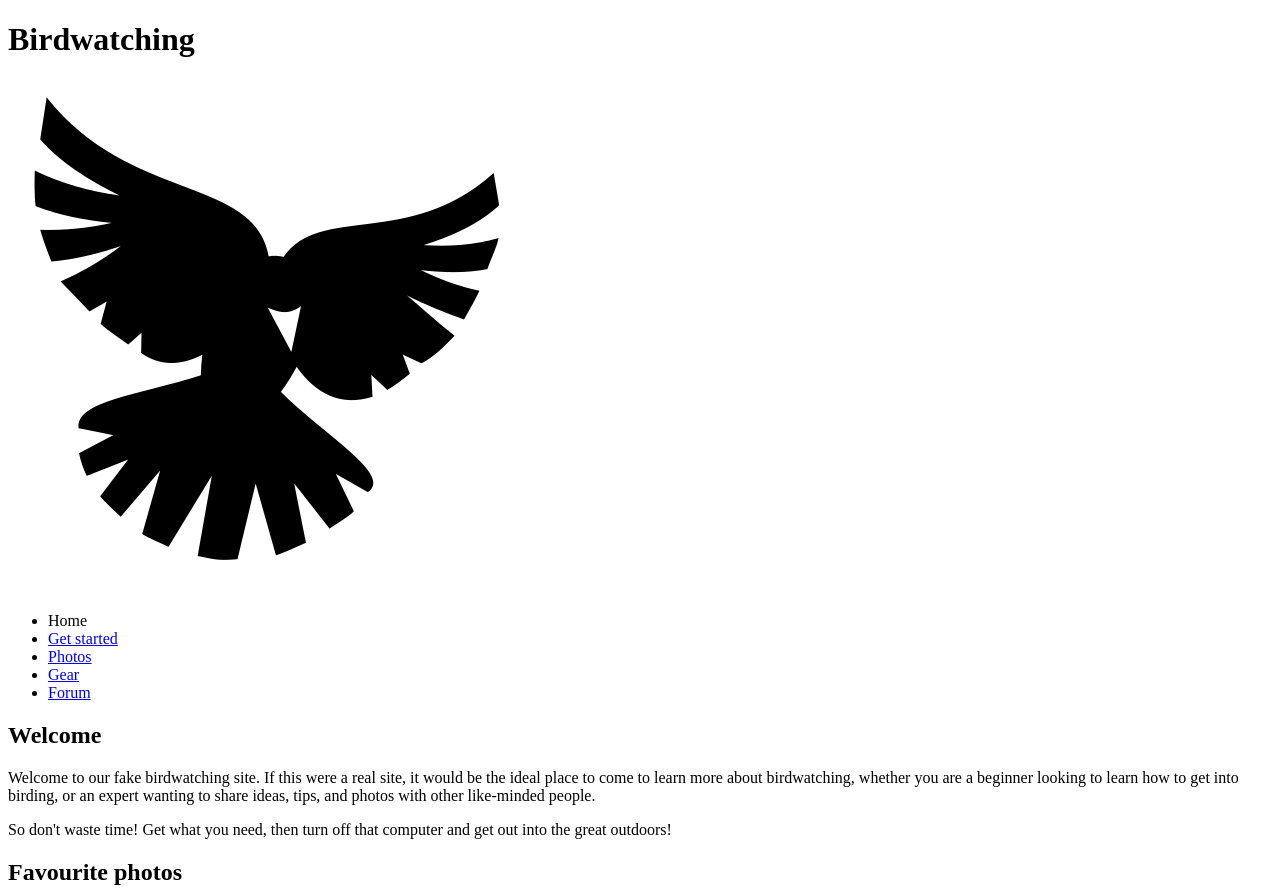
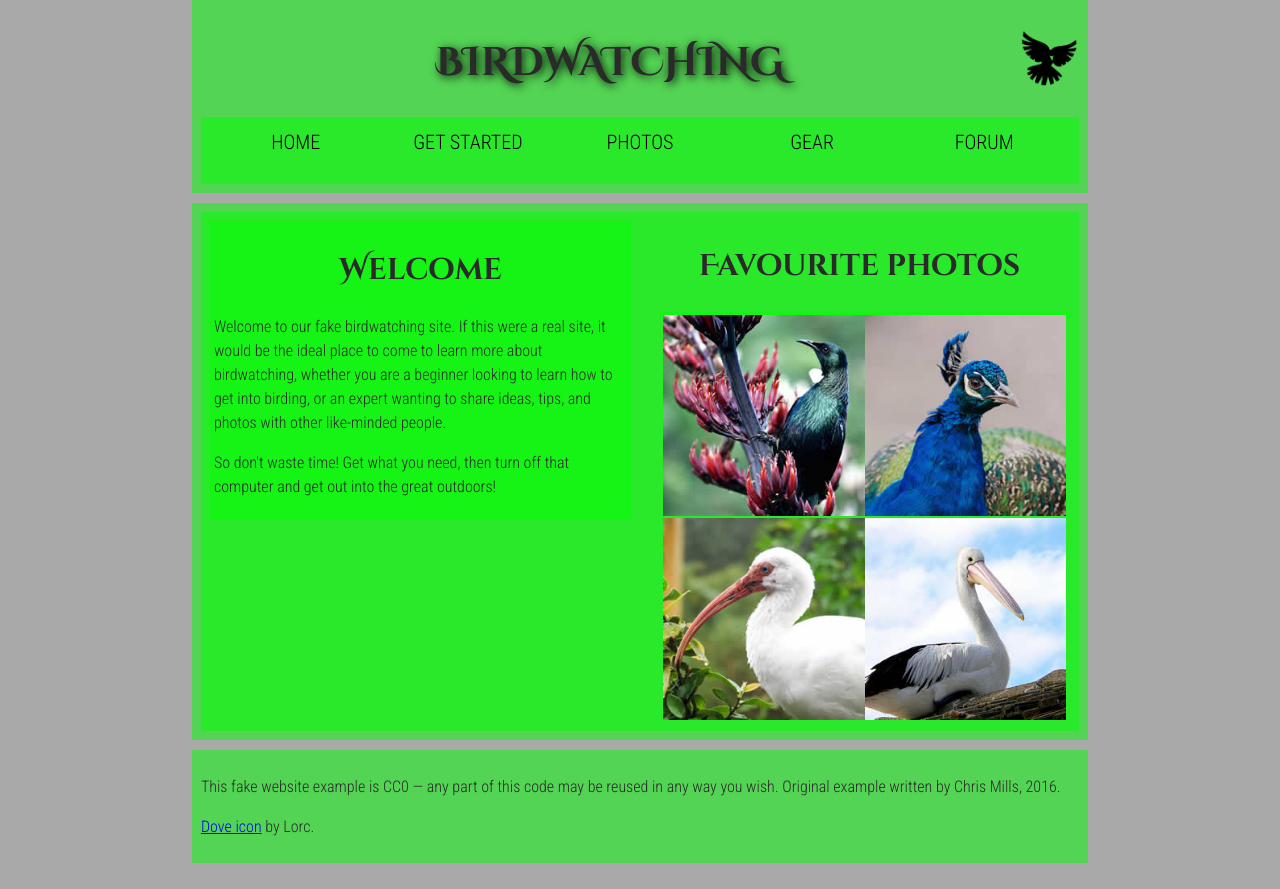
Before and after one commit to grantolbricht/grantolbricht.github.io, a plain HTML site: page ICA3/index.html in a window 1280 px wide. Shown: the top 889 px of the page. After the commit the page ends 863 px from the top, so only its background shows below. Drawn offline with Linux system fonts and the light colour scheme.

Commit message:
Update index.html

```diff
--- a/ICA3/index.html
+++ b/ICA3/index.html
@@ -4,44 +4,53 @@
     <meta charset="utf-8">
     <title>Birdwatching</title>
     <link href="https://fonts.googleapis.com/css?family=Roboto+Condensed:300%7CCinzel+Decorative:700" rel="stylesheet">
-
+    <link href="/ICA3/style.css" rel="stylesheet"/>
     <!--[if lt IE 9]>
       <script src="https://cdnjs.cloudflare.com/ajax/libs/html5shiv/3.7.3/html5shiv.js"></script>
     <![endif]-->
   </head>
 
   <body>
-
+    <header>
       <h1>Birdwatching</h1>
       <img src="dove.png" alt="a simple dove logo">
 
+       <nav>
 
-      <ul>
         <li><span>Home</span></li>
         <li><a href="#">Get started</a></li>
         <li><a href="#">Photos</a></li>
         <li><a href="#">Gear</a></li>
         <li><a href="#">Forum</a></li>
-      </ul>
+       </nav>
 
-
+    </header>
+    <main>
+      <article>
+      <section>
       <h2>Welcome</h2>
 
       <p>Welcome to our fake birdwatching site. If this were a real site, it would be the ideal place to come to learn more about birdwatching, whether you are a beginner looking to learn how to get into birding, or an expert wanting to share ideas, tips, and photos with other like-minded people.</p>
 
       <p>So don't waste time! Get what you need, then turn off that computer and get out into the great outdoors!</p>
-
+      </article>
+      </section>
+      <section>
       <h2>Favourite photos</h2>
 
+    <aside>
       <a href="favorite-1.jpg"><img src="favorite-1_th.jpg" alt="Small black bird, black claws, long black slender beak, links to larger version of the image"></a>
       <a href="favorite-2.jpg"><img src="favorite-2_th.jpg" alt="Top half of a pretty bird with bright blue plumage on neck, light colored beak, blue headdress, links to larger version of the image"></a>
       <a href="favorite-3.jpg"><img src="favorite-3_th.jpg" alt="Top half of a large bird with white plumage, very long curved narrow light colored break, links to larger version of the image"></a>
       <a href="favorite-4.jpg"><img src="favorite-4_th.jpg" alt="Large bird, mostly white plumage with black plumage on back and rear, long straight white beak, links to larger version of the image"></a>
-
-
+    </aside>
+  </section>
+    </main>
+    <footer>
       <p>This fake website example is CC0 — any part of this code may be reused in any way you wish. Original example written by Chris Mills, 2016.</p>
 
       <p><a href="http://game-icons.net/lorc/originals/dove.html">Dove icon</a> by Lorc.</p>
 
   </body>
+</footer>
 </html>
```
